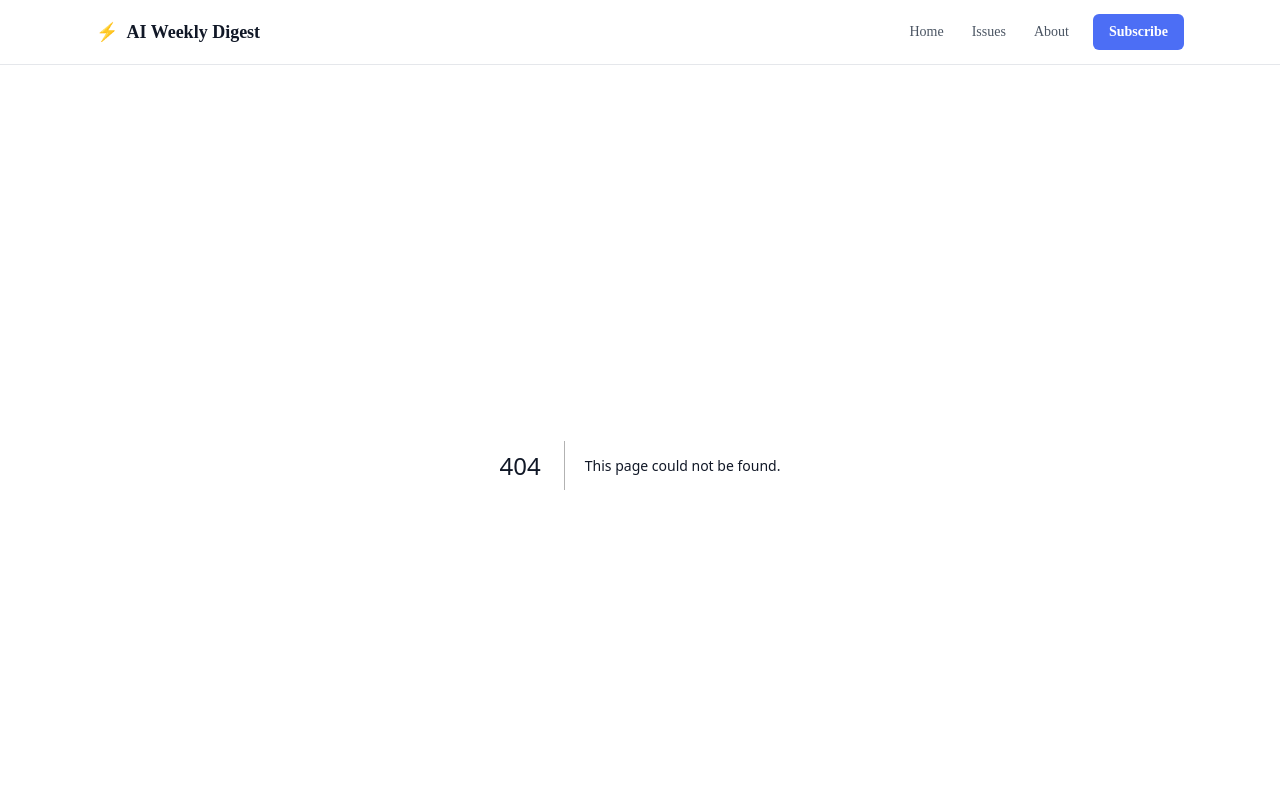
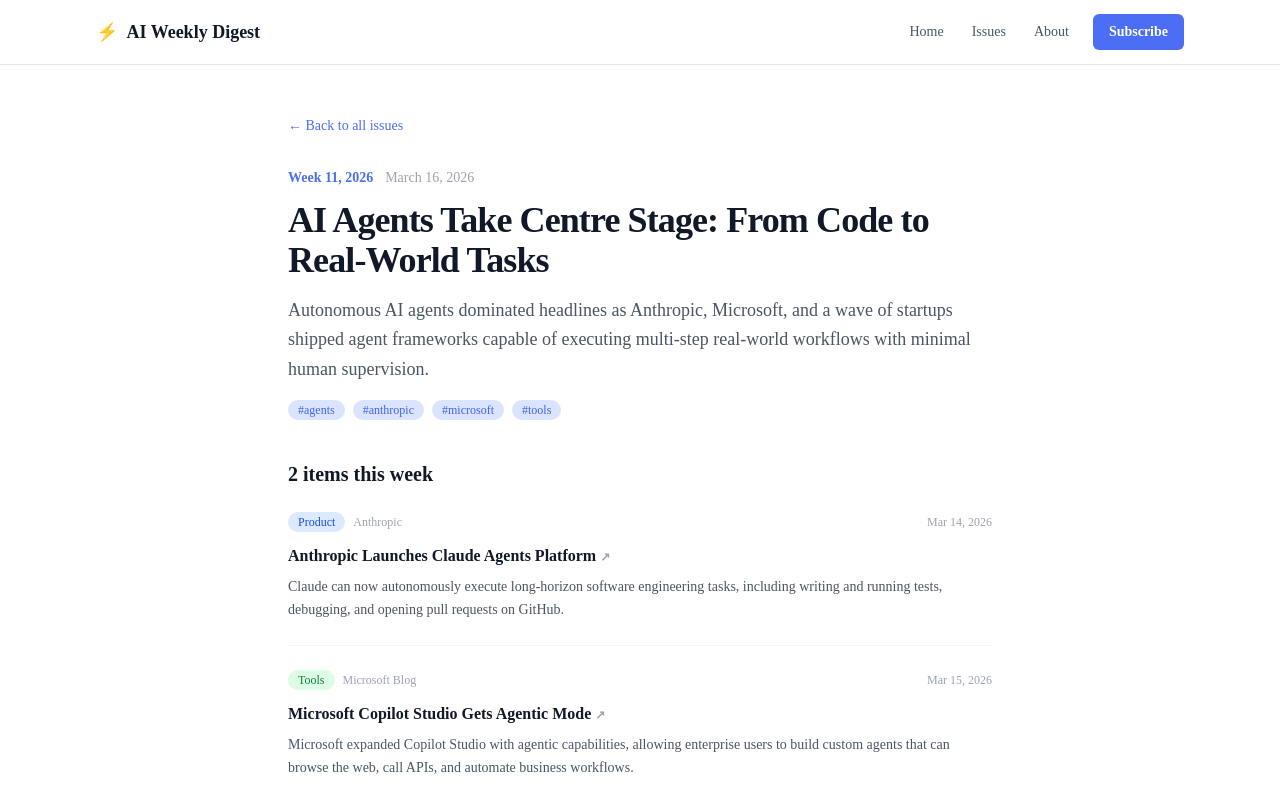
Before and after one commit to gsdevelopmentromania-jpg/ai-weekly-digest-test, a Next.js app: page /digest/week-11-2026 in a window 1280 px wide. Before the commit this address had no page. Shown: the top 800 px of the page. Built offline with nearby package versions, Linux system fonts and the light colour scheme.

Commit message:
feat: add digest detail page (/digest/[slug])

```diff
--- /dev/null
+++ b/app/digest/[slug]/page.tsx
@@ -0,0 +1,200 @@
+import type { Metadata } from 'next';
+import { notFound } from 'next/navigation';
+import Link from 'next/link';
+import { DigestItemCard } from '@/components/DigestItemCard';
+import { TagBadge } from '@/components/ui/Badge';
+import { formatDate } from '@/lib/utils';
+import type { DigestIssue } from '@/types';
+
+/** Mock data — replace with Supabase query once data layer is wired */
+const allIssues: DigestIssue[] = [
+  {
+    id: '3',
+    slug: 'week-13-2026',
+    title: 'GPT-5 Launches, Gemini Ultra 2, and the Race Toward AGI',
+    weekLabel: 'Week 13, 2026',
+    publishedAt: '2026-03-30T00:00:00Z',
+    summary:
+      'This week marked a historic moment as OpenAI unveiled GPT-5 with unprecedented reasoning capabilities, while Google countered with Gemini Ultra 2. The AI race shows no signs of slowing down as both companies push toward more general AI systems.',
+    tags: ['openai', 'google', 'models', 'agi'],
+    items: [
+      {
+        id: 'i1',
+        title: 'OpenAI Unveils GPT-5 with Advanced Reasoning',
+        url: 'https://openai.com',
+        source: 'OpenAI Blog',
+        summary:
+          'OpenAI announced GPT-5 this week, claiming significant improvements in reasoning, coding, and multimodal understanding. Early benchmarks show it outperforming all prior public models on standard evaluations.',
+        category: 'product',
+        publishedAt: '2026-03-28T00:00:00Z',
+      },
+      {
+        id: 'i2',
+        title: 'Google DeepMind Releases Gemini Ultra 2',
+        url: 'https://deepmind.google',
+        source: 'DeepMind',
+        summary:
+          "Hours after OpenAI's announcement, Google DeepMind launched Gemini Ultra 2, featuring native video understanding and a 2M-token context window — the largest commercially available today.",
+        category: 'product',
+        publishedAt: '2026-03-29T00:00:00Z',
+      },
+      {
+        id: 'i3',
+        title: 'The AGI Timeline Debate Heats Up',
+        url: 'https://example.com/agi-debate',
+        source: 'MIT Technology Review',
+        summary:
+          "With rapid capability jumps at both OpenAI and Google, leading researchers are revisiting their AGI timeline estimates. Some now believe transformative AI could arrive within this decade.",
+        category: 'research',
+        publishedAt: '2026-03-29T00:00:00Z',
+      },
+    ],
+  },
+  {
+    id: '2',
+    slug: 'week-12-2026',
+    title: 'AI Regulation Arrives: EU AI Act Takes Effect & Washington Weighs In',
+    weekLabel: 'Week 12, 2026',
+    publishedAt: '2026-03-23T00:00:00Z',
+    summary:
+      'The EU AI Act enforcement phase officially began, compelling major AI labs to comply with transparency requirements. Simultaneously, U.S. lawmakers introduced bipartisan legislation targeting frontier AI safety.',
+    tags: ['policy', 'eu', 'regulation', 'safety'],
+    items: [
+      {
+        id: 'i4',
+        title: 'EU AI Act Enforcement Begins',
+        url: 'https://ec.europa.eu',
+        source: 'European Commission',
+        summary:
+          'The EU AI Act enters its enforcement phase, requiring AI providers to register high-risk systems and provide detailed documentation of training data and model capabilities.',
+        category: 'policy',
+        publishedAt: '2026-03-21T00:00:00Z',
+      },
+      {
+        id: 'i5',
+        title: 'Bipartisan US AI Safety Bill Introduced',
+        url: 'https://congress.gov',
+        source: 'The Verge',
+        summary:
+          'A new Senate bill proposes mandatory safety evaluations for frontier AI models before public release, with significant bipartisan support from both sides of the aisle.',
+        category: 'policy',
+        publishedAt: '2026-03-22T00:00:00Z',
+      },
+    ],
+  },
+  {
+    id: '1',
+    slug: 'week-11-2026',
+    title: 'AI Agents Take Centre Stage: From Code to Real-World Tasks',
+    weekLabel: 'Week 11, 2026',
+    publishedAt: '2026-03-16T00:00:00Z',
+    summary:
+      'Autonomous AI agents dominated headlines as Anthropic, Microsoft, and a wave of startups shipped agent frameworks capable of executing multi-step real-world workflows with minimal human supervision.',
+    tags: ['agents', 'anthropic', 'microsoft', 'tools'],
+    items: [
+      {
+        id: 'i6',
+        title: 'Anthropic Launches Claude Agents Platform',
+        url: 'https://anthropic.com',
+        source: 'Anthropic',
+        summary:
+          'Claude can now autonomously execute long-horizon software engineering tasks, including writing and running tests, debugging, and opening pull requests on GitHub.',
+        category: 'product',
+        publishedAt: '2026-03-14T00:00:00Z',
+      },
+      {
+        id: 'i7',
+        title: 'Microsoft Copilot Studio Gets Agentic Mode',
+        url: 'https://microsoft.com',
+        source: 'Microsoft Blog',
+        summary:
+          'Microsoft expanded Copilot Studio with agentic capabilities, allowing enterprise users to build custom agents that can browse the web, call APIs, and automate business workflows.',
+        category: 'tools',
+        publishedAt: '2026-03-15T00:00:00Z',
+      },
+    ],
+  },
+];
+
+interface Props {
+  params: Promise<{ slug: string }>;
+}
+
+export async function generateMetadata({ params }: Props): Promise<Metadata> {
+  const { slug } = await params;
+  const issue = allIssues.find((i) => i.slug === slug);
+
+  if (!issue) {
+    return { title: 'Issue Not Found' };
+  }
+
+  return {
+    title: issue.title,
+    description: issue.summary,
+  };
+}
+
+export async function generateStaticParams(): Promise<Array<{ slug: string }>> {
+  return allIssues.map((issue) => ({ slug: issue.slug }));
+}
+
+export default async function DigestDetailPage({ params }: Props): Promise<React.JSX.Element> {
+  const { slug } = await params;
+  const issue = allIssues.find((i) => i.slug === slug);
+
+  if (!issue) {
+    notFound();
+  }
+
+  return (
+    <div className="mx-auto max-w-3xl px-4 py-12 sm:px-6 lg:px-8">
+      {/* Back link */}
+      <Link
+        href="/digest"
+        className="mb-8 inline-flex items-center gap-1 text-sm font-medium text-brand-600 hover:text-brand-500 dark:text-brand-400"
+      >
+        ← Back to all issues
+      </Link>
+
+      {/* Issue header */}
+      <header className="mb-10">
+        <div className="mb-3 flex flex-wrap items-center gap-3">
+          <span className="text-sm font-semibold text-brand-600 dark:text-brand-400">
+            {issue.weekLabel}
+          </span>
+          <time dateTime={issue.publishedAt} className="text-sm text-gray-400 dark:text-gray-500">
+            {formatDate(issue.publishedAt)}
+          </time>
+        </div>
+
+        <h1 className="text-3xl font-extrabold tracking-tight text-gray-900 dark:text-white sm:text-4xl">
+          {issue.title}
+        </h1>
+
+        <p className="mt-4 text-lg leading-relaxed text-gray-600 dark:text-gray-400">
+          {issue.summary}
+        </p>
+
+        {issue.tags.length > 0 && (
+          <div className="mt-4 flex flex-wrap gap-2">
+            {issue.tags.map((tag) => (
+              <TagBadge key={tag} tag={tag} />
+            ))}
+          </div>
+        )}
+      </header>
+
+      {/* Items */}
+      <section>
+        <h2 className="mb-6 text-xl font-bold text-gray-900 dark:text-white">
+          {issue.items.length} item{issue.items.length !== 1 ? 's' : ''} this week
+        </h2>
+        <div className="space-y-6">
+          {issue.items.map((item) => (
+            <DigestItemCard key={item.id} item={item} />
+          ))}
+        </div>
+      </section>
+    </div>
+  );
+}
```
